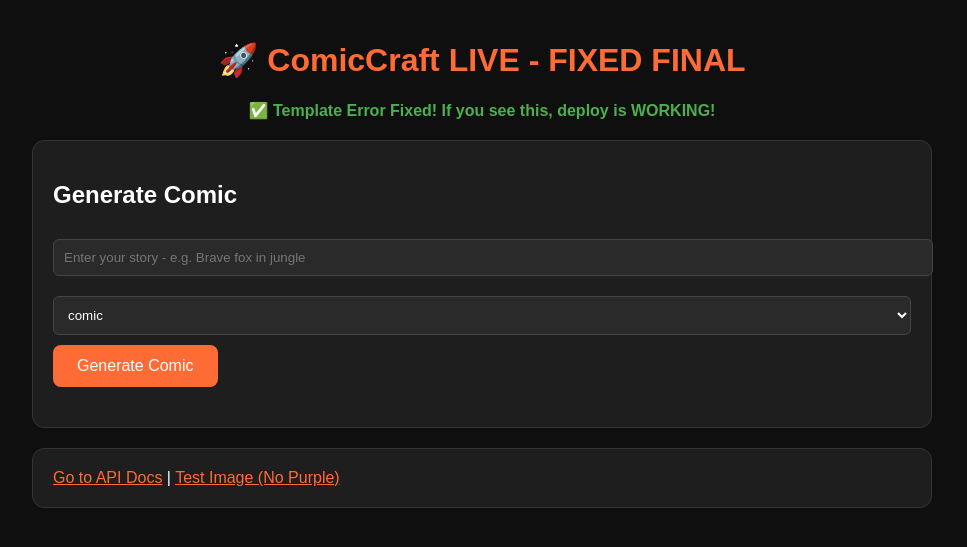
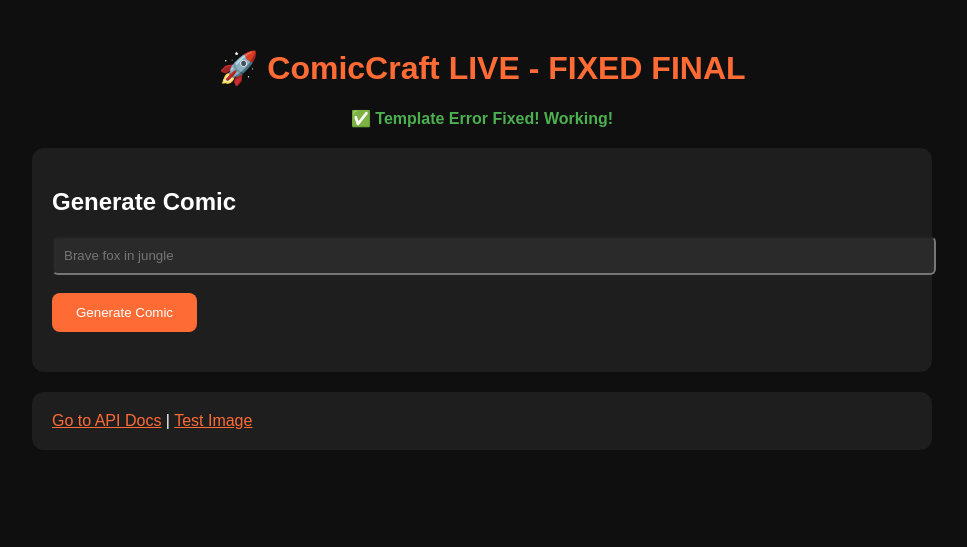
Before and after one commit to s75926347-del/comic-craft, a Python web app: template templates/index.html in a window 1280 px wide. Shown: the top 547 px of the page, without its empty margins (158-1125 px from the left). Run offline with Jinja, Linux system fonts and the light colour scheme; the template is opened without the code that fills it, so the values that code supplies are empty.

Commit message:
Update index.html

```diff
--- a/templates/index.html
+++ b/templates/index.html
@@ -1,62 +1,9 @@
 <!DOCTYPE html>
-<html lang="en">
-<head>
-<meta charset="UTF-8">
-<meta name="viewport" content="width=device-width, initial-scale=1.0">
-<title>ComicCraft - FIXED</title>
-<style>
-body { font-family: Arial, sans-serif; background:#0f0f0f; color:white; margin:0; padding:20px; }
-.container { max-width:900px; margin:0 auto; }
-h1 { color:#ff6b35; text-align:center; }
-.card { background:#1e1e1e; padding:20px; border-radius:12px; margin:20px 0; border:1px solid #333; }
-.btn { background:#ff6b35; color:white; padding:12px 24px; border:none; border-radius:8px; cursor:pointer; font-size:16px; }
-.btn:hover { background:#e55a2b; }
-a { color:#ff6b35; }
-input, textarea, select { width:100%; padding:10px; margin:10px 0; border-radius:6px; border:1px solid #444; background:#2a2a2a; color:white; }
-.success { color:#4caf50; text-align:center; font-weight:bold; }
-</style>
-</head>
-<body>
-<div class="container">
+<html><head><meta charset="UTF-8"><title>ComicCraft FIXED</title>
+<style>body{font-family:Arial;background:#0f0f0f;color:white;padding:20px}.container{max-width:900px;margin:0 auto}h1{color:#ff6b35;text-align:center}.card{background:#1e1e1e;padding:20px;border-radius:12px;margin:20px 0}.btn{background:#ff6b35;color:white;padding:12px 24px;border:none;border-radius:8px;cursor:pointer}.success{color:#4caf50;text-align:center;font-weight:bold}</style>
+</head><body><div class="container">
 <h1>🚀 ComicCraft LIVE - FIXED FINAL</h1>
-<p class="success">✅ Template Error Fixed! If you see this, deploy is WORKING!</p>
-
-<div class="card">
-<h2>Generate Comic</h2>
-<input type="text" id="prompt" placeholder="Enter your story - e.g. Brave fox in jungle">
-<select id="style">
-<option>comic</option>
-<option>manga</option>
-<option>realistic</option>
-</select>
-<button class="btn" onclick="generateComic()">Generate Comic</button>
-<div id="result" style="margin-top:20px;"></div>
-</div>
-
-<div class="card">
-<a href="/docs">Go to API Docs</a> |
-<a href="/test-image?prompt=brave fox">Test Image (No Purple)</a>
-</div>
-</div>
-
-<script>
-async function generateComic() {
-  const prompt = document.getElementById('prompt').value;
-  const style = document.getElementById('style').value;
-  if(!prompt) { alert('Enter prompt da!'); return; }
-  document.getElementById('result').innerHTML = '⏳ Generating... 15 sec wait pannu...';
-  try {
-    const res = await fetch('/generate-comic', {
-      method: 'POST',
-      headers: {'Content-Type':'application/json'},
-      body: JSON.stringify({prompt: prompt, style: style, num_pages: 3})
-    });
-    const data = await res.json();
-    document.getElementById('result').innerHTML = '<pre style="white-space:pre-wrap; background:#000; padding:15px; border-radius:8px;">' + JSON.stringify(data, null, 2) + '</pre>';
-  } catch(e) {
-    document.getElementById('result').innerHTML = '❌ Error: ' + e.message;
-  }
-}
-</script>
-</body>
-</html>
+<p class="success">✅ Template Error Fixed! Working!</p>
+<div class="card"><h2>Generate Comic</h2><input id="prompt" placeholder="Brave fox in jungle" style="width:100%;padding:10px;background:#2a2a2a;color:white;border-radius:6px"><br><br><button class="btn" onclick="gen()">Generate Comic</button><div id="r" style="margin-top:20px"></div></div>
+<div class="card"><a href="/docs" style="color:#ff6b35">Go to API Docs</a> | <a href="/test-image?prompt=brave fox" style="color:#ff6b35">Test Image</a></div>
+</div><script>async function gen(){const p=document.getElementById('prompt').value;if(!p){alert('prompt podu da');return}document.getElementById('r').innerHTML='⏳ Generating... 15 sec';try{const res=await fetch('/generate-comic',{method:'POST',headers:{'Content-Type':'application/json'},body:JSON.stringify({prompt:p,style:'comic',num_pages:3})});const d=await res.json();document.getElementById('r').innerHTML='<pre style="background:#000;padding:15px;white-space:pre-wrap">'+JSON.stringify(d,null,2)+'</pre>'}catch(e){document.getElementById('r').innerHTML=e.message}}</script></body></html>
```
